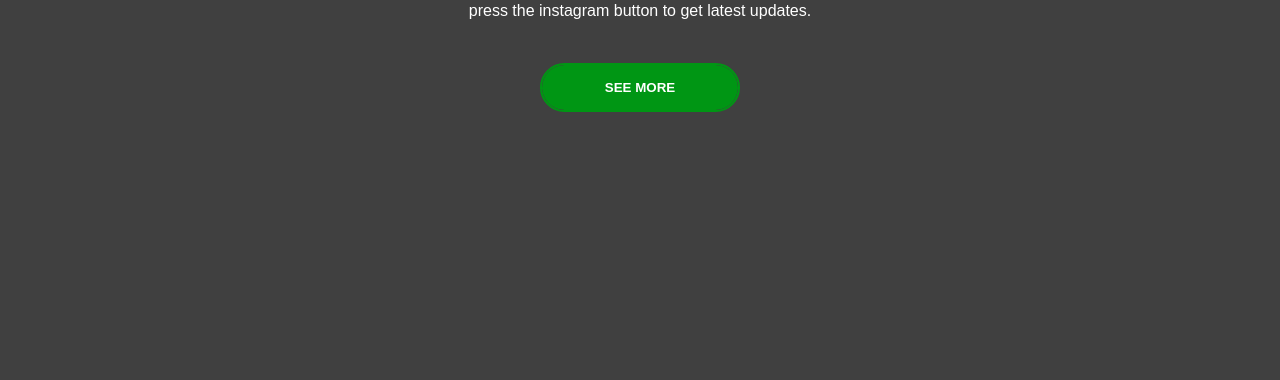
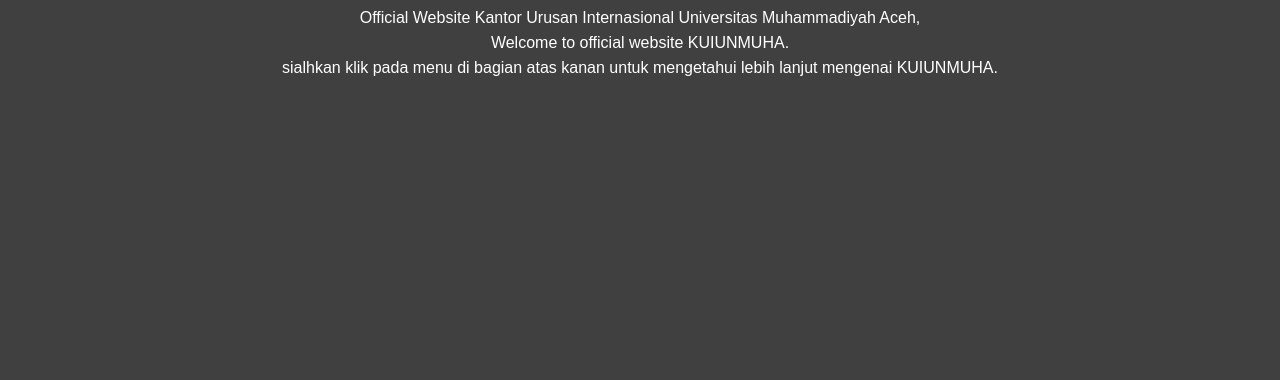
Before and after one commit to Zuhri123/kuiunmuha.github.io, a plain HTML site: page index.html in a window 1280 px wide. Shown: the part 420-800 px from the top of the page. Drawn offline with Linux system fonts and the light colour scheme.

Commit message:
Update index.html

```diff
--- a/index.html
+++ b/index.html
@@ -7,7 +7,10 @@
 <body>
     <div class="banner">
         <div class="navbar">
-        <img src="logo1.png" class="logo">
+            <div>
+                <a href="index.html">
+                <img src="logo1.png" class="logo">
+            </div>
         <nav class="menu">
                     <ul class="ul">
                         <li class="li"><a href="#">Pendidikan</a>
@@ -30,10 +33,7 @@
 </div>
         <div class="content">
             <h1>KANTOR URUSAN INTERNASIONAL UNMUHA </h1>
-            <P>Official Website Kantor Urusan Internasional Universitas Muhammadiyah Aceh, <br>press the instagram button to get latest updates.</P>
-            <div>
-                <button type="button"><span></span>SEE MORE</button>
-            </div>
+            <P>Official Website Kantor Urusan Internasional Universitas Muhammadiyah Aceh, <br> Welcome to official website KUIUNMUHA. <br> sialhkan klik pada menu di bagian atas kanan untuk mengetahui lebih lanjut mengenai KUIUNMUHA.</P>
         </div>
 
      </div>
```
